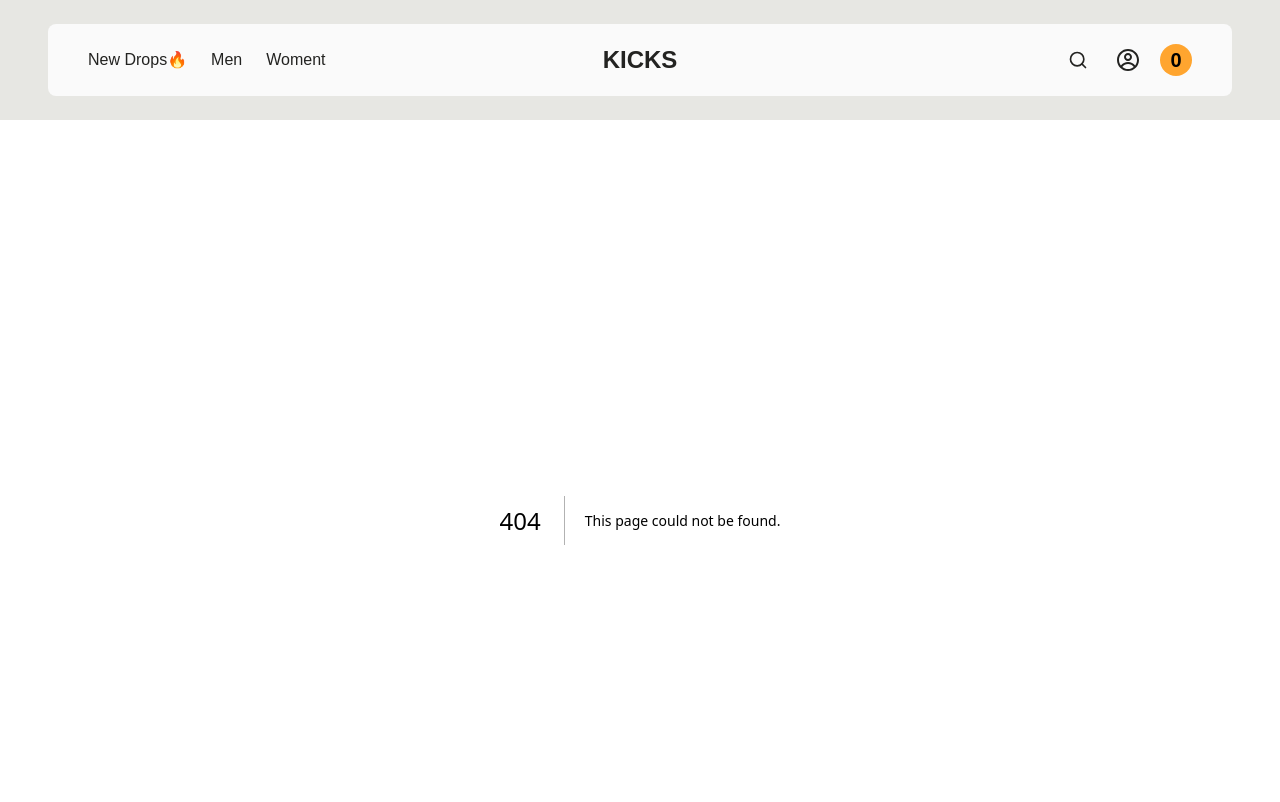
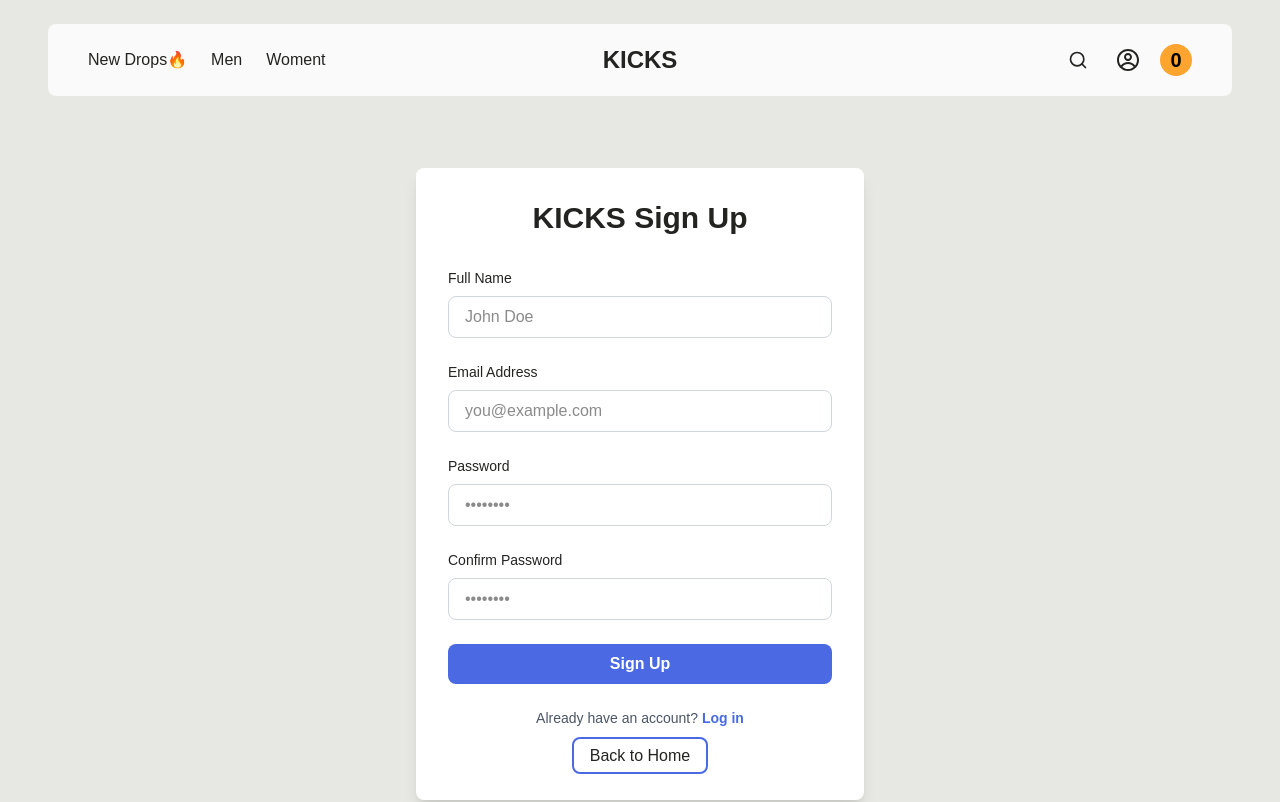
Before and after one commit to Shipon-Roy/Kicks, a Next.js app: page /signup in a window 1280 px wide. Before the commit this address had no page. Shown: the top 802 px of the page. Built offline with nearby package versions, Linux system fonts and the light colour scheme.

Commit message:
login and signup page added

```diff
--- /dev/null
+++ b/src/app/login/page.tsx
@@ -0,0 +1,111 @@
+"use client";
+import { useState } from "react";
+import Link from "next/link";
+import Container from "@/components/layout/Container";
+
+export default function LoginPage() {
+  const [email, setEmail] = useState("");
+  const [password, setPassword] = useState("");
+  const [loading, setLoading] = useState(false);
+  const [error, setError] = useState("");
+
+  const handleSubmit = async (e: React.FormEvent) => {
+    e.preventDefault();
+    setLoading(true);
+    setError("");
+
+    try {
+      console.log("Login attempt:", { email, password });
+      // eslint-disable-next-line @typescript-eslint/no-unused-vars
+    } catch (err) {
+      setError("Login failed. Please try again.");
+    } finally {
+      setLoading(false);
+    }
+  };
+
+  return (
+    <div className="min-h-screen bg-[#E7E7E3] py-12">
+      <Container>
+        <div className="max-w-md mx-auto bg-white rounded-lg shadow-lg p-8">
+          <h1 className="text-3xl font-bold text-[#232321] mb-8 text-center">
+            KICKS Login
+          </h1>
+
+          {error && (
+            <div className="bg-red-100 border border-red-400 text-red-700 px-4 py-3 rounded mb-4">
+              {error}
+            </div>
+          )}
+
+          <form onSubmit={handleSubmit} className="space-y-6">
+            <div>
+              <label
+                htmlFor="email"
+                className="block text-sm font-medium text-[#232321] mb-2"
+              >
+                Email Address
+              </label>
+              <input
+                id="email"
+                type="email"
+                value={email}
+                onChange={(e) => setEmail(e.target.value)}
+                required
+                placeholder="you@example.com"
+                className="w-full px-4 py-2 border border-gray-300 rounded-lg focus:outline-none focus:ring-2 focus:ring-[#FFA52F] focus:border-transparent"
+              />
+            </div>
+
+            <div>
+              <label
+                htmlFor="password"
+                className="block text-sm font-medium text-[#232321] mb-2"
+              >
+                Password
+              </label>
+              <input
+                id="password"
+                type="password"
+                value={password}
+                onChange={(e) => setPassword(e.target.value)}
+                required
+                placeholder="••••••••"
+                className="w-full px-4 py-2 border border-gray-300 rounded-lg focus:outline-none focus:ring-2 focus:ring-[#FFA52F] focus:border-transparent"
+              />
+            </div>
+
+            <button
+              type="submit"
+              disabled={loading}
+              className="w-full bg-[#4A69E2] text-white font-bold py-2 px-4 rounded-lg hover:bg-[#4066fc] transition disabled:opacity-50 disabled:cursor-not-allowed"
+            >
+              {loading ? "Logging in..." : "Login"}
+            </button>
+          </form>
+
+          <div className="mt-6 text-center">
+            <p className="text-gray-600 text-sm">
+              Don&apos;t have an account?{" "}
+              <Link
+                href="/signup"
+                className="text-[#4A69E2] font-semibold hover:underline"
+              >
+                Sign up
+              </Link>
+            </p>
+          </div>
+
+          <div className="mt-4 text-center">
+            <Link
+              href="/"
+              className="text-[#232321] font-medium border-2 border-[#4A69E2] hover:text-[#4A69E2] transition py-2 px-4 rounded-lg"
+            >
+              Back to Home
+            </Link>
+          </div>
+        </div>
+      </Container>
+    </div>
+  );
+}
--- /dev/null
+++ b/src/app/signup/page.tsx
@@ -0,0 +1,172 @@
+"use client";
+import { useState } from "react";
+import Link from "next/link";
+import Container from "@/components/layout/Container";
+
+export default function SignupPage() {
+  const [formData, setFormData] = useState({
+    name: "",
+    email: "",
+    password: "",
+    confirmPassword: "",
+  });
+  const [loading, setLoading] = useState(false);
+  const [error, setError] = useState("");
+
+  const handleChange = (e: React.ChangeEvent<HTMLInputElement>) => {
+    const { name, value } = e.target;
+    setFormData((prev) => ({
+      ...prev,
+      [name]: value,
+    }));
+  };
+
+  const handleSubmit = async (e: React.FormEvent) => {
+    e.preventDefault();
+    setLoading(true);
+    setError("");
+
+    if (formData.password !== formData.confirmPassword) {
+      setError("Passwords do not match.");
+      setLoading(false);
+      return;
+    }
+
+    try {
+      console.log("Signup attempt:", {
+        name: formData.name,
+        email: formData.email,
+      });
+      // eslint-disable-next-line @typescript-eslint/no-unused-vars
+    } catch (err) {
+      setError("Signup failed. Please try again.");
+    } finally {
+      setLoading(false);
+    }
+  };
+
+  return (
+    <div className="min-h-screen bg-[#E7E7E3] py-12">
+      <Container>
+        <div className="max-w-md mx-auto bg-white rounded-lg shadow-lg p-8">
+          <h1 className="text-3xl font-bold text-[#232321] mb-8 text-center">
+            KICKS Sign Up
+          </h1>
+
+          {error && (
+            <div className="bg-red-100 border border-red-400 text-red-700 px-4 py-3 rounded mb-4">
+              {error}
+            </div>
+          )}
+
+          <form onSubmit={handleSubmit} className="space-y-6">
+            <div>
+              <label
+                htmlFor="name"
+                className="block text-sm font-medium text-[#232321] mb-2"
+              >
+                Full Name
+              </label>
+              <input
+                id="name"
+                type="text"
+                name="name"
+                value={formData.name}
+                onChange={handleChange}
+                required
+                placeholder="John Doe"
+                className="w-full px-4 py-2 border border-gray-300 rounded-lg focus:outline-none focus:ring-2 focus:ring-[#FFA52F] focus:border-transparent"
+              />
+            </div>
+
+            <div>
+              <label
+                htmlFor="email"
+                className="block text-sm font-medium text-[#232321] mb-2"
+              >
+                Email Address
+              </label>
+              <input
+                id="email"
+                type="email"
+                name="email"
+                value={formData.email}
+                onChange={handleChange}
+                required
+                placeholder="you@example.com"
+                className="w-full px-4 py-2 border border-gray-300 rounded-lg focus:outline-none focus:ring-2 focus:ring-[#FFA52F] focus:border-transparent"
+              />
+            </div>
+
+            <div>
+              <label
+                htmlFor="password"
+                className="block text-sm font-medium text-[#232321] mb-2"
+              >
+                Password
+              </label>
+              <input
+                id="password"
+                type="password"
+                name="password"
+                value={formData.password}
+                onChange={handleChange}
+                required
+                placeholder="••••••••"
+                className="w-full px-4 py-2 border border-gray-300 rounded-lg focus:outline-none focus:ring-2 focus:ring-[#FFA52F] focus:border-transparent"
+              />
+            </div>
+
+            <div>
+              <label
+                htmlFor="confirmPassword"
+                className="block text-sm font-medium text-[#232321] mb-2"
+              >
+                Confirm Password
+              </label>
+              <input
+                id="confirmPassword"
+                type="password"
+                name="confirmPassword"
+                value={formData.confirmPassword}
+                onChange={handleChange}
+                required
+                placeholder="••••••••"
+                className="w-full px-4 py-2 border border-gray-300 rounded-lg focus:outline-none focus:ring-2 focus:ring-[#FFA52F] focus:border-transparent"
+              />
+            </div>
+
+            <button
+              type="submit"
+              disabled={loading}
+              className="w-full bg-[#4A69E2] text-white font-bold py-2 px-4 rounded-lg hover:bg-[#4066fc] transition disabled:opacity-50 disabled:cursor-not-allowed"
+            >
+              {loading ? "Creating Account..." : "Sign Up"}
+            </button>
+          </form>
+
+          <div className="mt-6 text-center">
+            <p className="text-gray-600 text-sm">
+              Already have an account?{" "}
+              <Link
+                href="/login"
+                className="text-[#4A69E2] font-semibold hover:underline"
+              >
+                Log in
+              </Link>
+            </p>
+          </div>
+
+          <div className="mt-4 text-center">
+            <Link
+              href="/"
+              className="text-[#232321] font-medium border-2 border-[#4A69E2] hover:text-[#4A69E2] transition py-2 px-4 rounded-lg"
+            >
+              Back to Home
+            </Link>
+          </div>
+        </div>
+      </Container>
+    </div>
+  );
+}
--- a/src/components/layout/Navber.tsx
+++ b/src/components/layout/Navber.tsx
@@ -8,6 +8,7 @@ import { useCart } from "@/context/CartContext";
 
 export default function Navber() {
   const [open, setOpen] = useState(false);
+  const [profileDropdown, setProfileDropdown] = useState(false);
   const { cart } = useCart();
 
   return (
@@ -17,7 +18,6 @@ export default function Navber() {
           className="grid grid-cols-3 items-center bg-[#FAFAFA] text-[#232321] py-4 px-10 rounded-lg
         "
         >
-          {/* Left: menu */}
           <div className="flex items-center gap-4">
             <button
               aria-label="Toggle menu"
@@ -53,14 +53,12 @@ export default function Navber() {
             </ul>
           </div>
 
-          {/* Center: logo */}
           <div className="flex justify-center">
             <Link href="/">
               <h1 className="text-2xl text-[#232321] font-bold ">KICKS</h1>
             </Link>
           </div>
 
-          {/* Right: icons */}
           <div className="flex justify-end items-center gap-3">
             <Link
               href="/#"
@@ -69,12 +67,34 @@ export default function Navber() {
               <FiSearch className="w-5 h-5" />
             </Link>
 
-            <Link
-              href="/#"
-              className="inline-flex p-2 rounded hover:bg-gray-700 hover:text-white"
-            >
-              <CgProfile className="w-6 h-6" />
-            </Link>
+            <div className="relative">
+              <button
+                onClick={() => setProfileDropdown(!profileDropdown)}
+                className="inline-flex p-2 rounded hover:bg-gray-700 hover:text-white"
+              >
+                <CgProfile className="w-6 h-6" />
+              </button>
+
+              {profileDropdown && (
+                <div className="absolute right-0 mt-2 w-32 bg-white text-black rounded-lg shadow-lg overflow-hidden z-50">
+                  <Link
+                    href="/login"
+                    className="block px-4 py-2 hover:bg-gray-200 transition"
+                    onClick={() => setProfileDropdown(false)}
+                  >
+                    Login
+                  </Link>
+                  <Link
+                    href="/signup"
+                    className="block px-4 py-2 hover:bg-gray-200 transition border-t"
+                    onClick={() => setProfileDropdown(false)}
+                  >
+                    Sign Up
+                  </Link>
+                </div>
+              )}
+            </div>
+
             <Link
               href="/order-summary"
               className="inline-flex md:inline-flex justify-center items-center p-4 w-6 h-6 rounded-full bg-[#FFA52F] text-black text-xl font-bold hover:bg-orange-500 transition"
@@ -84,7 +104,6 @@ export default function Navber() {
           </div>
         </div>
 
-        {/* Mobile menu */}
         <div className={`${open ? "block" : "hidden"} md:hidden pb-4`}>
           <ul className="flex flex-col gap-3 bg-gray-300 p-4 rounded-2xl text-white ">
             <li>
```
